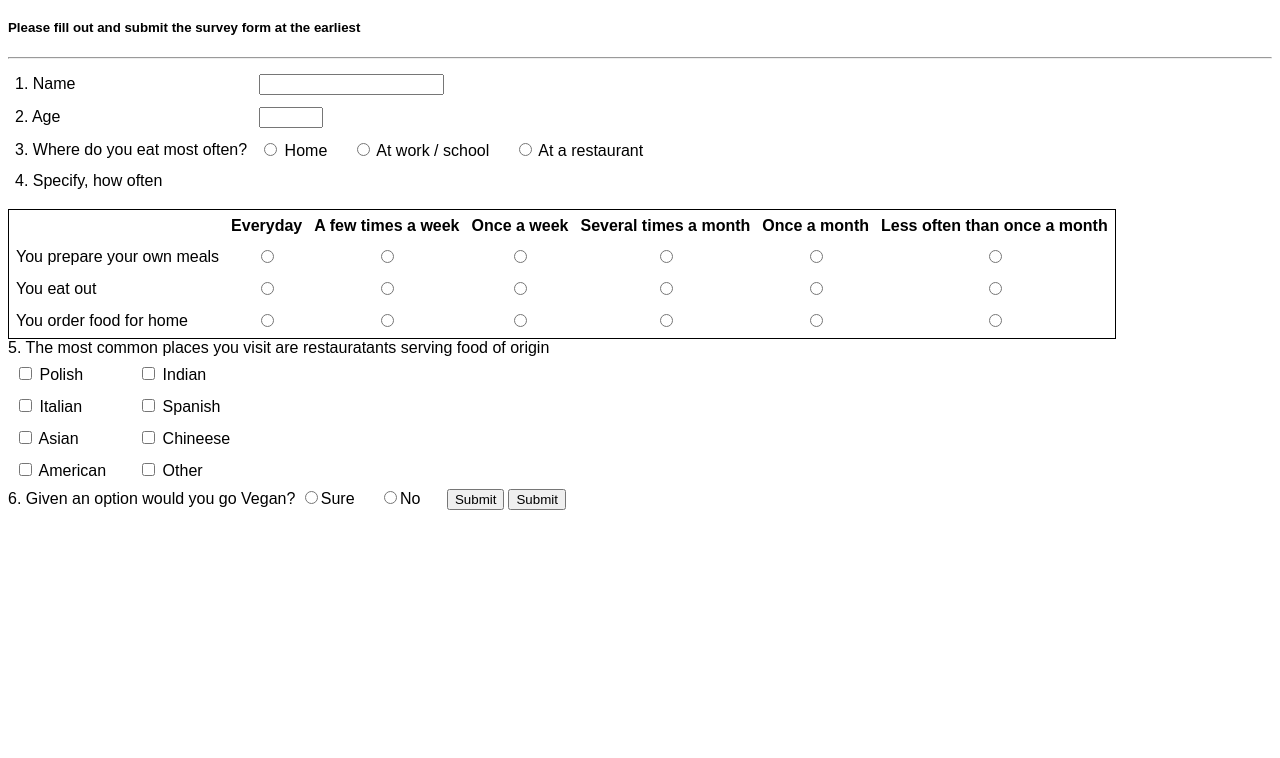
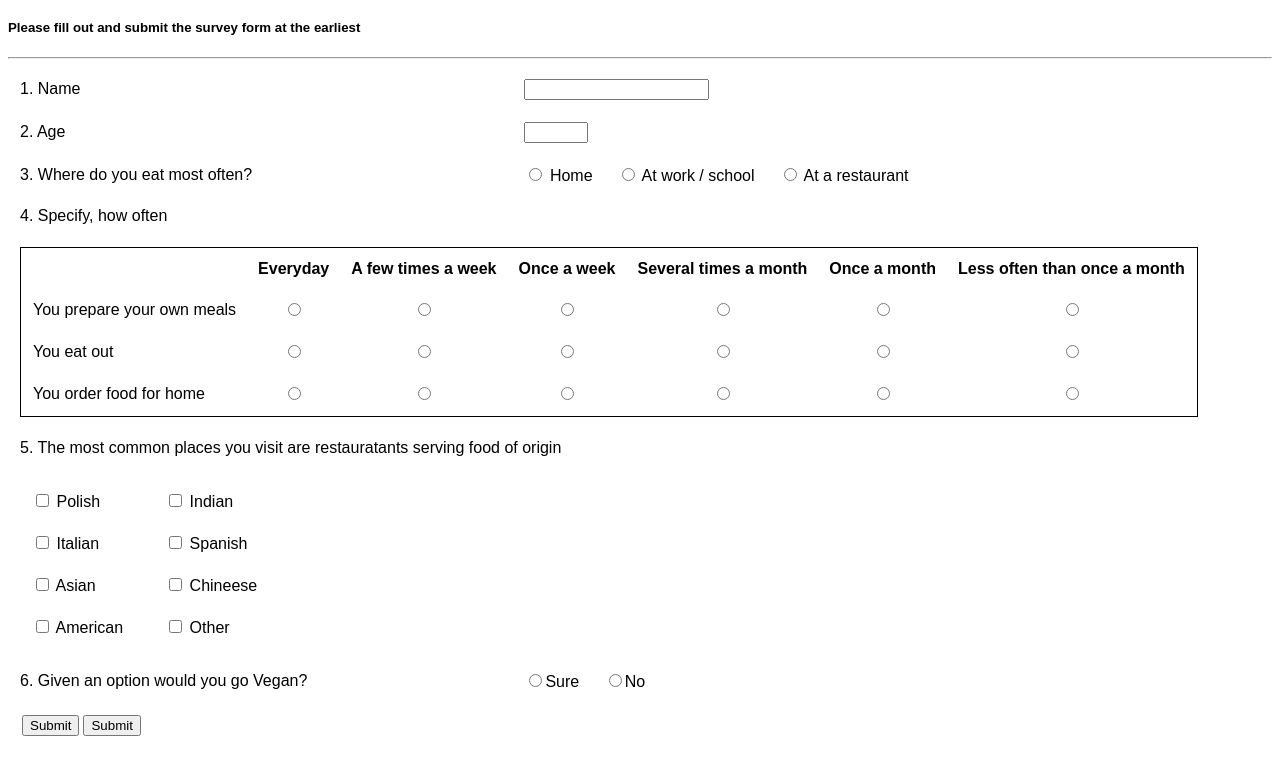
Before and after one commit to DEBA1801/food-preference-survey, a plain HTML site: page index.html in a window 1280 px wide. Shown: the part 61-819 px from the top of the page. Drawn offline with Linux system fonts and the light colour scheme.

Commit message:
Update index.html

```diff
--- a/index.html
+++ b/index.html
@@ -10,7 +10,7 @@
         font-family: sans-serif;
     }
     th, td{
-        padding:5px;
+        padding:10px;
     }
     label{
         margin-right: 20px;
@@ -48,7 +48,7 @@
                 <td colspan="2">4. Specify, how often</td>
             </tr>
             <tr>
-                <td colspan="2"></td>
+                <td colspan="2">
                 <table style="font-size: 1em; border:1px solid #000;">
                     <thead>
                         <tr>
@@ -90,6 +90,7 @@
                             <td style="text-align: center;"><input type="radio" name="you_order_food" id="" value="Less often than once a month"></td>
                         </tr>
                     </tbody>
+                </td>
                 </table>
             </tr>
             <tr>
@@ -100,41 +101,41 @@
                     <table>
                         <tr>
                             <td>
-                                <input type="checkbox" id="Polish" name="food_orgin_preference" value="Polish">
+                                <input type="checkbox" id="Polish" name="food_origin_preference" value="Polish">
                                 <label for="Polish">Polish</label>
                             </td>
                             <td>
-                                <input type="checkbox" id="Indian" name="food_orgin_preference" value="Indian">
+                                <input type="checkbox" id="Indian" name="food_origin_preference" value="Indian">
                                 <label for="Indian">Indian</label>
                             </td>
                         </tr>
                         <tr>
                             <td>
-                                <input type="checkbox" id="Italian" name="food_orgin_preference" value="Italian">
+                                <input type="checkbox" id="Italian" name="food_origin_preference" value="Italian">
                                 <label for="Italian">Italian</label>
                             </td>
                             <td>
-                                <input type="checkbox" id="Spanish" name="food_orgin_preference" value="Spanish">
+                                <input type="checkbox" id="Spanish" name="food_origin_preference" value="Spanish">
                                 <label for="Spanish">Spanish</label>
                             </td>
                         </tr>
                         <tr>
                             <td>
-                                <input type="checkbox" id="Asian" name="food_orgin_preference" value="Asian">
+                                <input type="checkbox" id="Asian" name="food_origin_preference" value="Asian">
                                 <label for="Asian">Asian</label>
                             </td>
                             <td>
-                                <input type="checkbox" id="Chineese" name="food_orgin_preference" value="Chineese">
+                                <input type="checkbox" id="Chineese" name="food_origin_preference" value="Chineese">
                                 <label for="Chineese">Chineese</label>
                             </td>
                         </tr>
                         <tr>
                             <td>
-                                <input type="checkbox" id="American" name="food_orgin_preference" value="American">
+                                <input type="checkbox" id="American" name="food_origin_preference" value="American">
                                 <label for="American">American</label>
                             </td>
                             <td>
-                                <input type="checkbox" id="Other" name="food_orgin_preference" value="Other">
+                                <input type="checkbox" id="Other" name="food_origin_preference" value="Other">
                                 <label for="Other">Other</label>
                             </td>
                         </tr>
```
